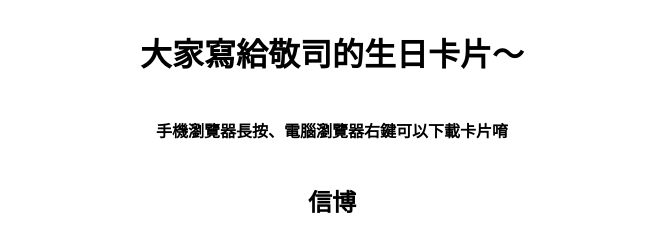
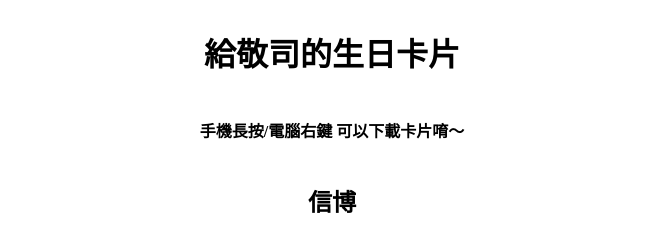
Before and after one commit to Simple0223/orangeBirthdayCard, a plain HTML site: page index.html in a window 1280 px wide. Shown: the top 236 px of the page, without its empty margins (308-971 px from the left). Drawn offline with Linux system fonts and the light colour scheme.

Commit message:
Update index.html

```diff
--- a/index.html
+++ b/index.html
@@ -19,8 +19,8 @@
     </style>
 </head>
 <body>
-    <h1>大家寫給敬司的生日卡片～</h1>
-    <h4>手機瀏覽器長按、電腦瀏覽器右鍵可以下載卡片唷</h4>
+    <h1>給敬司的生日卡片</h1>
+    <h4>手機長按/電腦右鍵 可以下載卡片唷～</h4>
     <h2>信博</h2>
     <img src="https://github.com/Simple0223/orangeBirthdayCard/blob/main/simple_to_orange.png?raw=true" alt="Image 1">
     <h2>芝琳</h2>
@@ -43,11 +43,7 @@
     <img src="https://github.com/Simple0223/orangeBirthdayCard/blob/main/%E7%A5%96%E5%B9%B3%E9%83%AD%E6%A9%98%E5%AD%90%E7%9A%84%E5%8D%A1%E7%89%87.jpg?raw=true" alt="Image 1">
     <h2>拉拉</h2>
     <img src="https://github.com/Simple0223/orangeBirthdayCard/blob/main/LaLaToOrange.jpg?raw=true" alt="Image 1">
-    <!--<h2></h2>
-    <img src="" alt="Image 1">
-    <h2></h2>
-    <img src="" alt="Image 1">
-    <h2></h2>
-    <img src="" alt="Image 1">-->
+    <h2>清心</h2>
+    <img src="https://github.com/Simple0223/orangeBirthdayCard/blob/main/%E6%B8%85%E5%BF%83ToOrange.jpg?raw=true" alt="Image 1">
 </body>
 </html>
```
